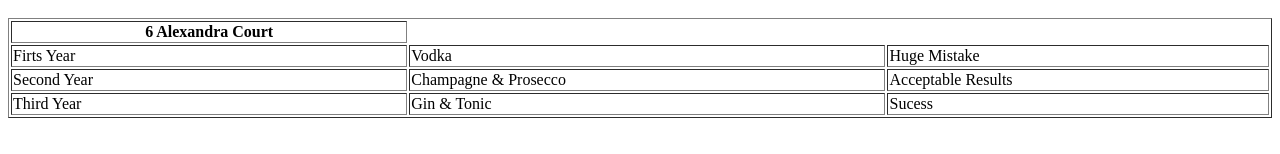
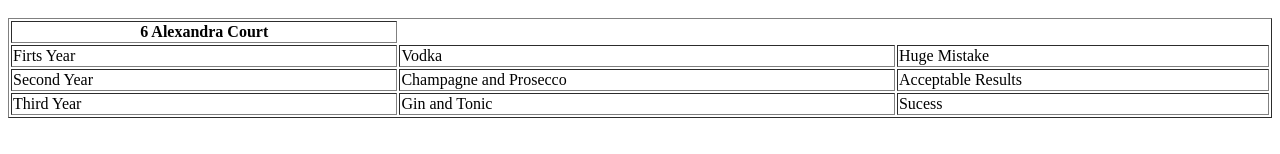
Before and after one commit to kschilling21/KatSecondWebsite, a plain HTML site: page index.html in a window 1280 px wide. Shown: the part 546-700 px from the top of the page. Drawn offline with Linux system fonts and the light colour scheme.

Commit message:
Update index.html

```diff
--- a/index.html
+++ b/index.html
@@ -49,12 +49,12 @@ Submit Information
   </tr>
   <tr>
     <td>Second Year</td>
-    <td>Champagne & Prosecco</td>
+    <td>Champagne and Prosecco</td>
     <td>Acceptable Results</td>
   </tr>
   <tr>
     <td>Third Year</td>
-    <td>Gin & Tonic </td>
+    <td>Gin and Tonic </td>
     <td> Sucess </td>
   </tr>
 </table>
```
